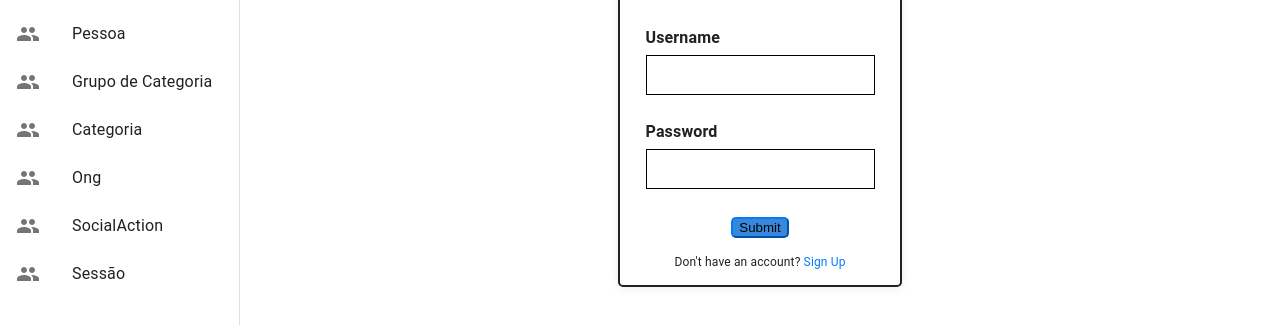
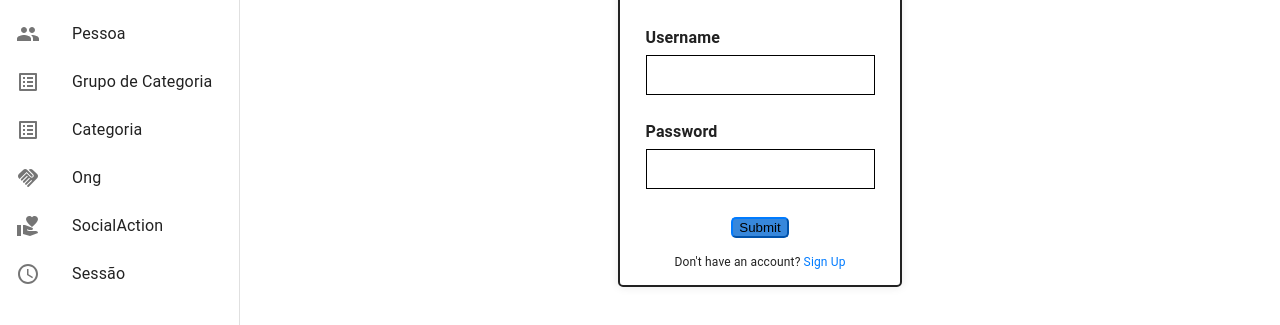
Before and after one commit to Pantanal-dev-B3-acao-social/pantanal_dev_B3_acao_social_frontend, a React (Create React App) app: page /login in a window 1280 px wide. Shown: the part 303-628 px from the top of the page. Built offline with nearby package versions, Linux system fonts and the light colour scheme; what @jsonforms/core, @jsonforms/react would draw is missing.

Commit message:
Correção dos ícones

```diff
--- a/src/components/layout/ListItems.tsx
+++ b/src/components/layout/ListItems.tsx
@@ -10,6 +10,10 @@ import ListItemText from "@mui/material/ListItemText";
 import SchoolIcon from "@mui/icons-material/School";
 import * as React from "react";
 import { Link } from "react-router-dom";
+import HandshakeIcon from '@mui/icons-material/Handshake';
+import ListAltIcon from '@mui/icons-material/ListAlt';
+import VolunteerActivismIcon from '@mui/icons-material/VolunteerActivism';
+import AccessTimeIcon from '@mui/icons-material/AccessTime';
 
 export const mainListItems = (
   <React.Fragment>
@@ -70,7 +74,7 @@ export const mainListItems = (
     <Link to="/grupo-categoria">
       <ListItemButton>
         <ListItemIcon>
-          <PeopleIcon />
+          <ListAltIcon />
         </ListItemIcon>
         <ListItemText primary="Grupo de Categoria" />
       </ListItemButton>
@@ -79,7 +83,7 @@ export const mainListItems = (
     <Link to="/categoria">
       <ListItemButton>
         <ListItemIcon>
-          <PeopleIcon />
+          <ListAltIcon />
         </ListItemIcon>
         <ListItemText primary="Categoria" />
       </ListItemButton>
@@ -88,7 +92,7 @@ export const mainListItems = (
     <Link to="/ong">
       <ListItemButton>
         <ListItemIcon>
-          <PeopleIcon />
+          <HandshakeIcon />
         </ListItemIcon>
         <ListItemText primary="Ong" />
       </ListItemButton>
@@ -97,7 +101,7 @@ export const mainListItems = (
     <Link to="/SocialAction">
       <ListItemButton>
         <ListItemIcon>
-          <PeopleIcon />
+          <VolunteerActivismIcon />
         </ListItemIcon>
         <ListItemText primary="SocialAction" />
       </ListItemButton>
@@ -105,7 +109,7 @@ export const mainListItems = (
     <Link to="/section">
       <ListItemButton>
         <ListItemIcon>
-          <PeopleIcon />
+          <AccessTimeIcon />
         </ListItemIcon>
         <ListItemText primary="Sessão" />
       </ListItemButton>
--- a/src/components/login/Login.tsx
+++ b/src/components/login/Login.tsx
@@ -48,8 +48,6 @@ const Login: FC = () => {
           toastId: "my_toast",
         });
         localStorage.setItem("authUserLogged", response.data.access_token!);
-        console.log("login localStorage.getItem('authUserLogged'");
-        console.log(localStorage.getItem("authUserLogged"));
         setIsLoading(false);
         navigate("/");
       } else {
```
